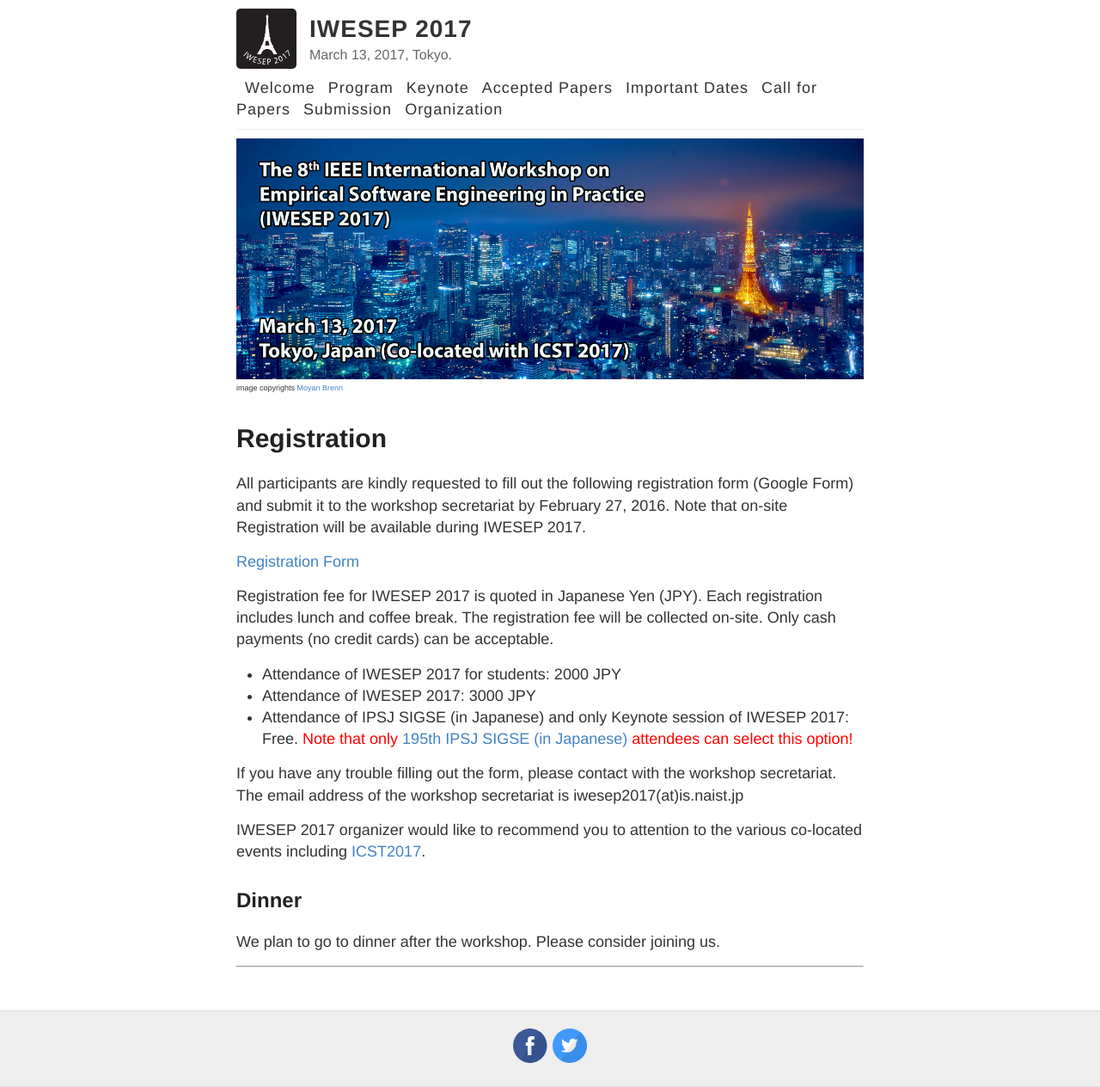
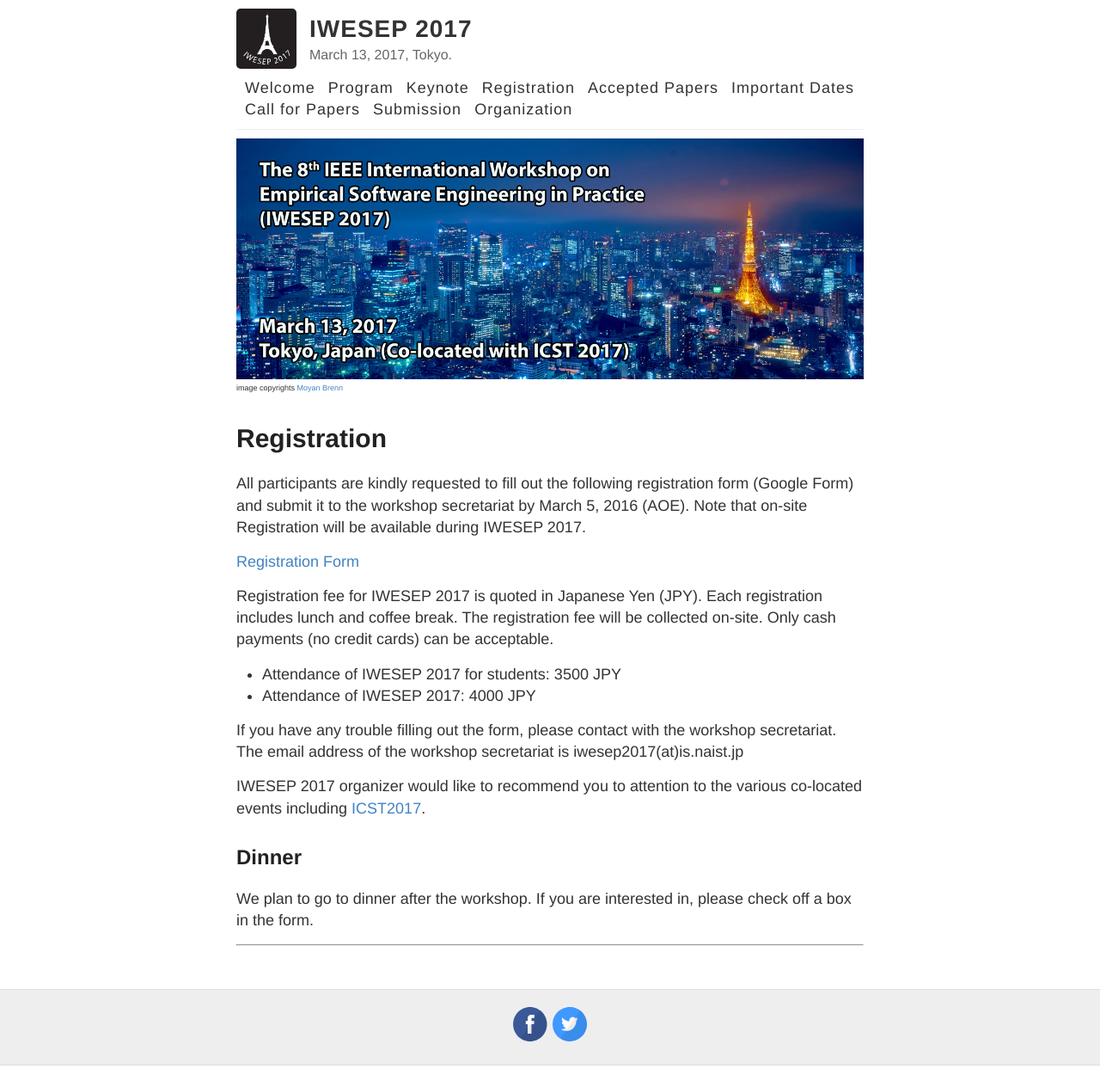
Before and after one commit to iwesep2017/iwesep2017.github.io, a Jekyll site: the page built from registration.md, in a window 1280 px wide. Shown: the whole page at 86% size. Built offline with Jekyll 4.4.1, drawn with Linux system fonts in a browser that asks for light colours; after the commit the page ends 1239 px from its top, so only the background shows below that.

Commit message:
Add registration page

```diff
--- a/_layouts/default.html
+++ b/_layouts/default.html
@@ -30,8 +30,9 @@
             <a href="{{ site.baseurl }}/">Welcome</a>
             <a href="{{ site.baseurl }}/program">Program</a>
             <a href="{{ site.baseurl }}/keynote">Keynote</a>
+            <a href="{{ site.baseurl }}/registration">Registration</a>
             <a href="{{ site.baseurl }}/accepted-papers">Accepted Papers</a>
-            <a href="{{ site.baseurl }}/important-dates">Important Dates</a>
+            <a href="{{ site.baseurl }}/important-dates">Important Dates</a></br>
             <a href="{{ site.baseurl }}/call-for-papers">Call for Papers</a>
             <a href="{{ site.baseurl }}/submission">Submission</a>
             <a href="{{ site.baseurl }}/organization">Organization</a>
--- a/registration.md
+++ b/registration.md
@@ -4,22 +4,21 @@
 permalink: /registration/
 ---
 
-All participants are kindly requested to fill out the following registration form (Google Form) and submit it to the workshop secretariat by February 27, 2016. Note that on-site Registration will be available during IWESEP 2017.
+All participants are kindly requested to fill out the following registration form (Google Form) and submit it to the workshop secretariat by March 5, 2016 (AOE). Note that on-site Registration will be available during IWESEP 2017.
 
 [Registration Form](https://docs.google.com/forms/d/e/1FAIpQLSfiTbHNWlsE1jT2Z726xg0bh6mqoKGV3beqma1T1WeosP8HVg/viewform)
 
 Registration fee for IWESEP 2017 is quoted in Japanese Yen (JPY). Each registration includes lunch and coffee break.
 The registration fee will be collected on-site. Only cash payments (no credit cards) can be acceptable.
 
-* Attendance of IWESEP 2017 for students: 2000 JPY
-* Attendance of IWESEP 2017: 3000 JPY
-* Attendance of IPSJ SIGSE (in Japanese) and only Keynote session of IWESEP 2017: Free.  <font color="red">Note that only</font> [195th IPSJ SIGSE (in Japanese)](http://www.ipsj.or.jp/kenkyukai/event/se195.html) <font color="red">attendees can select this option!</font>
+* Attendance of IWESEP 2017 for students: 3500 JPY
+* Attendance of IWESEP 2017: 4000 JPY
 
 If you have any trouble filling out the form, please contact with the workshop secretariat. The email address of the workshop secretariat is iwesep2017(at)is.naist.jp
 
 IWESEP 2017 organizer would like to recommend you to attention to the various co-located events including [ICST2017](http://aster.or.jp/conference/icst2017/).
 
 ## Dinner
-We plan to go to dinner after the workshop. Please consider joining us.
+We plan to go to dinner after the workshop. If you are interested in, please check off a box in the form.
 
 ----
```
